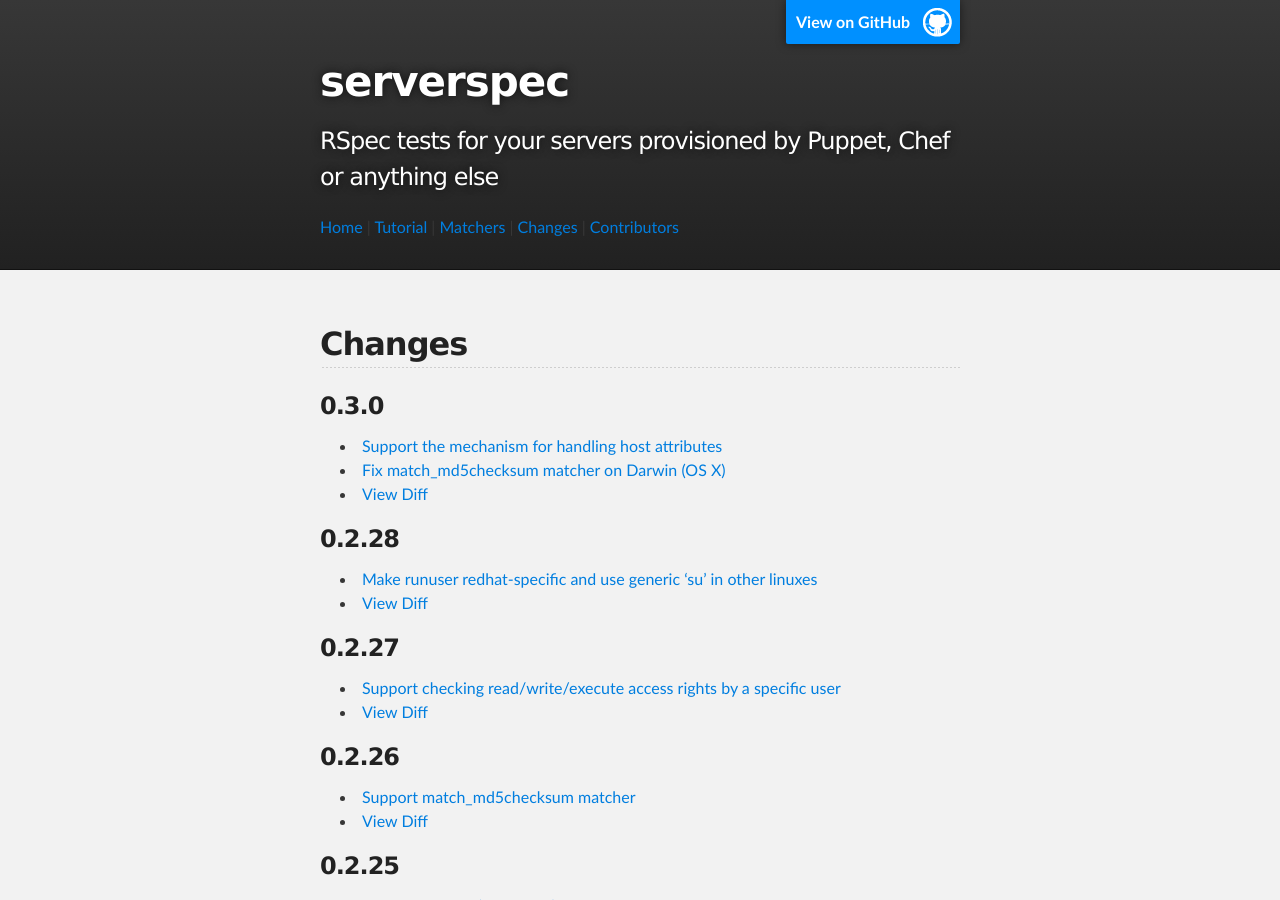
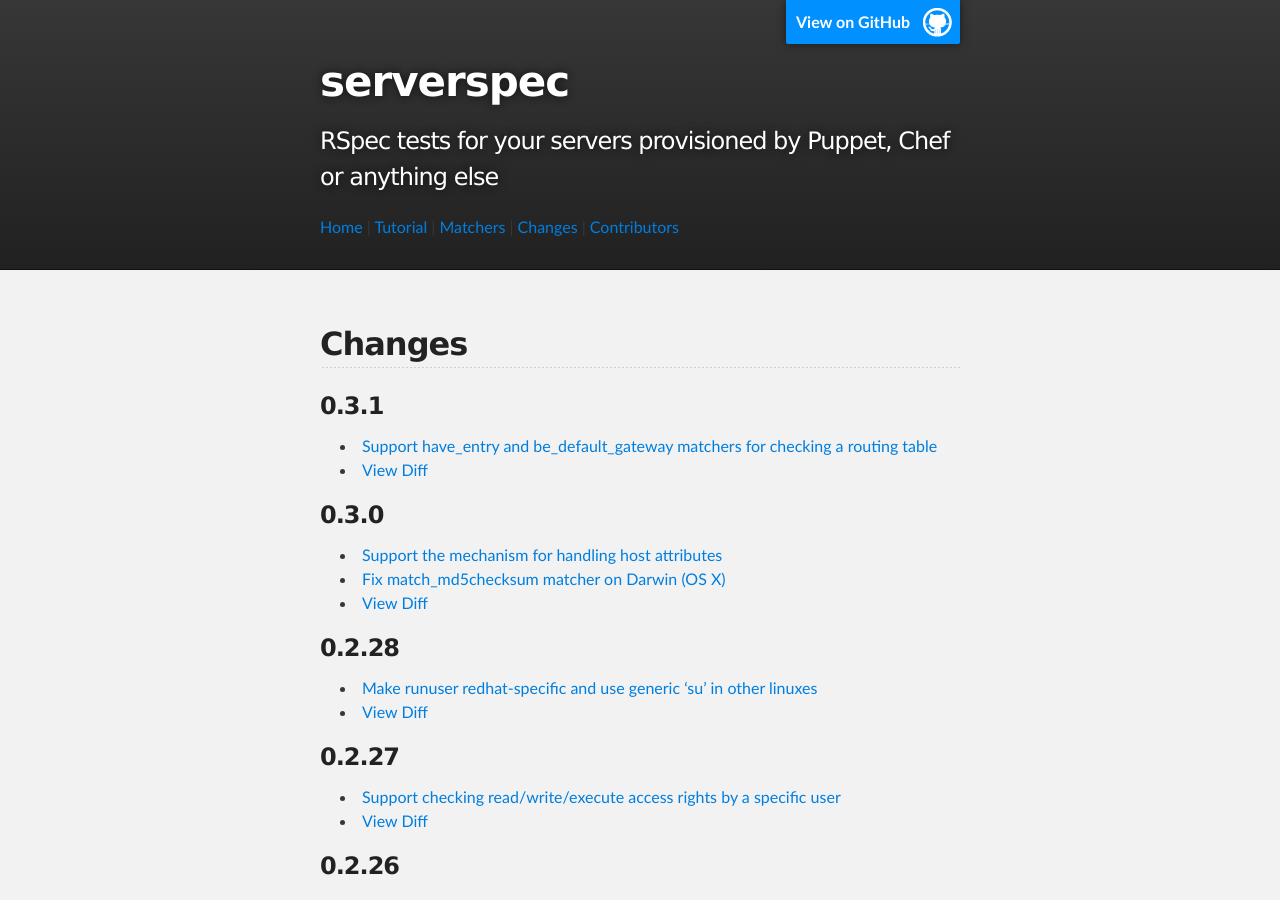
Before and after one commit to serverspec/serverspec.github.io, a Jekyll site: the page built from changes.md, in a window 1280 px wide and 900 px high. Built offline with Jekyll 4.4.1, drawn with Linux system fonts in a browser that asks for light colours; Markdown is read by kramdown in place of the engine named in the settings.

Commit message:
Add changes for v0.3.1

```diff
--- a/changes.md
+++ b/changes.md
@@ -4,6 +4,11 @@ title: changes
 ---
 
 ## Changes
+
+### 0.3.1
+
+ * [Support have_entry and be_default_gateway matchers for checking a routing table](https://github.com/mizzy/serverspec/pull/92)
+ * [View Diff](https://github.com/mizzy/serverspec/compare/v0.3.0...v0.3.1)
 
 ### 0.3.0
 
```
